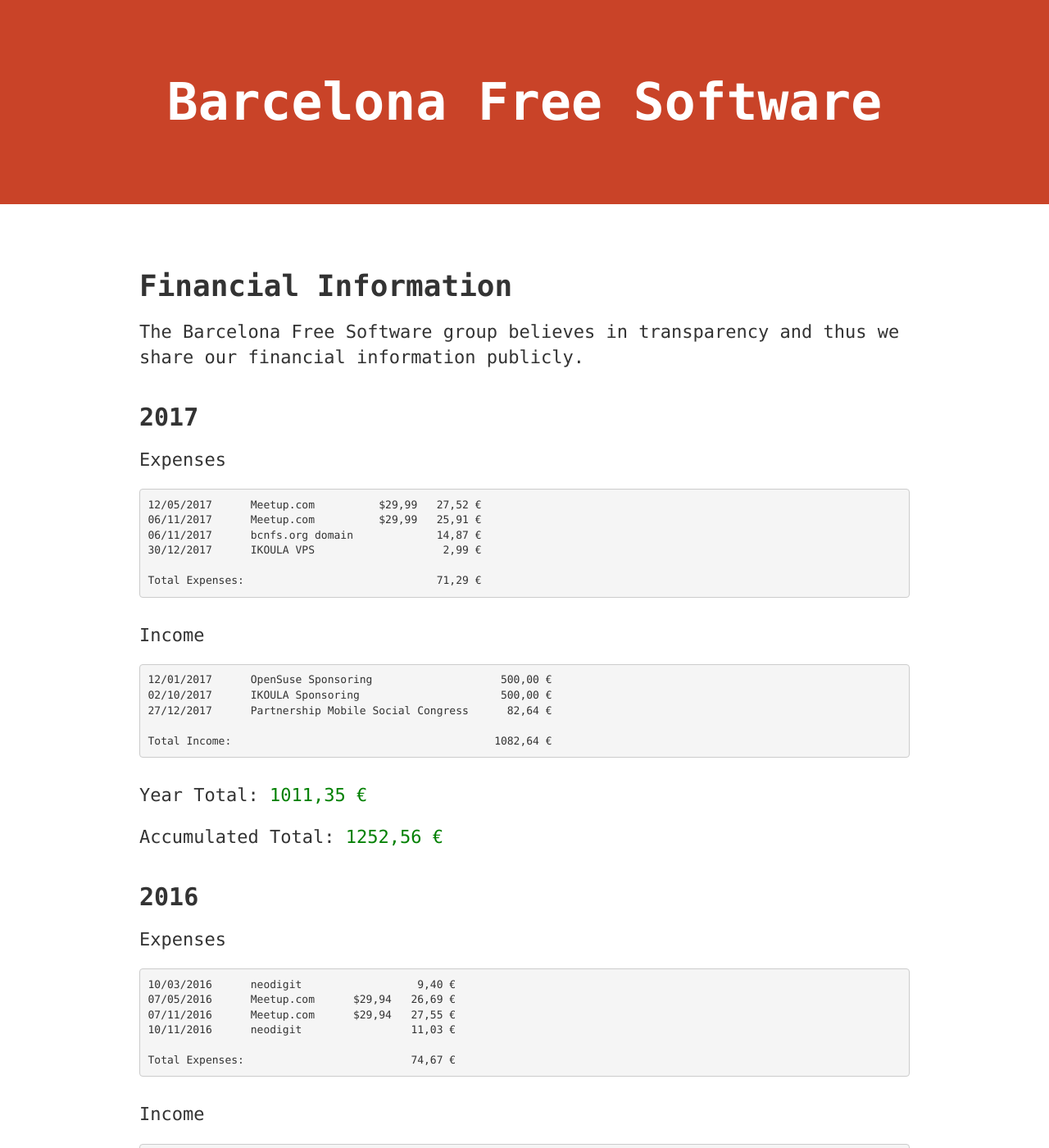
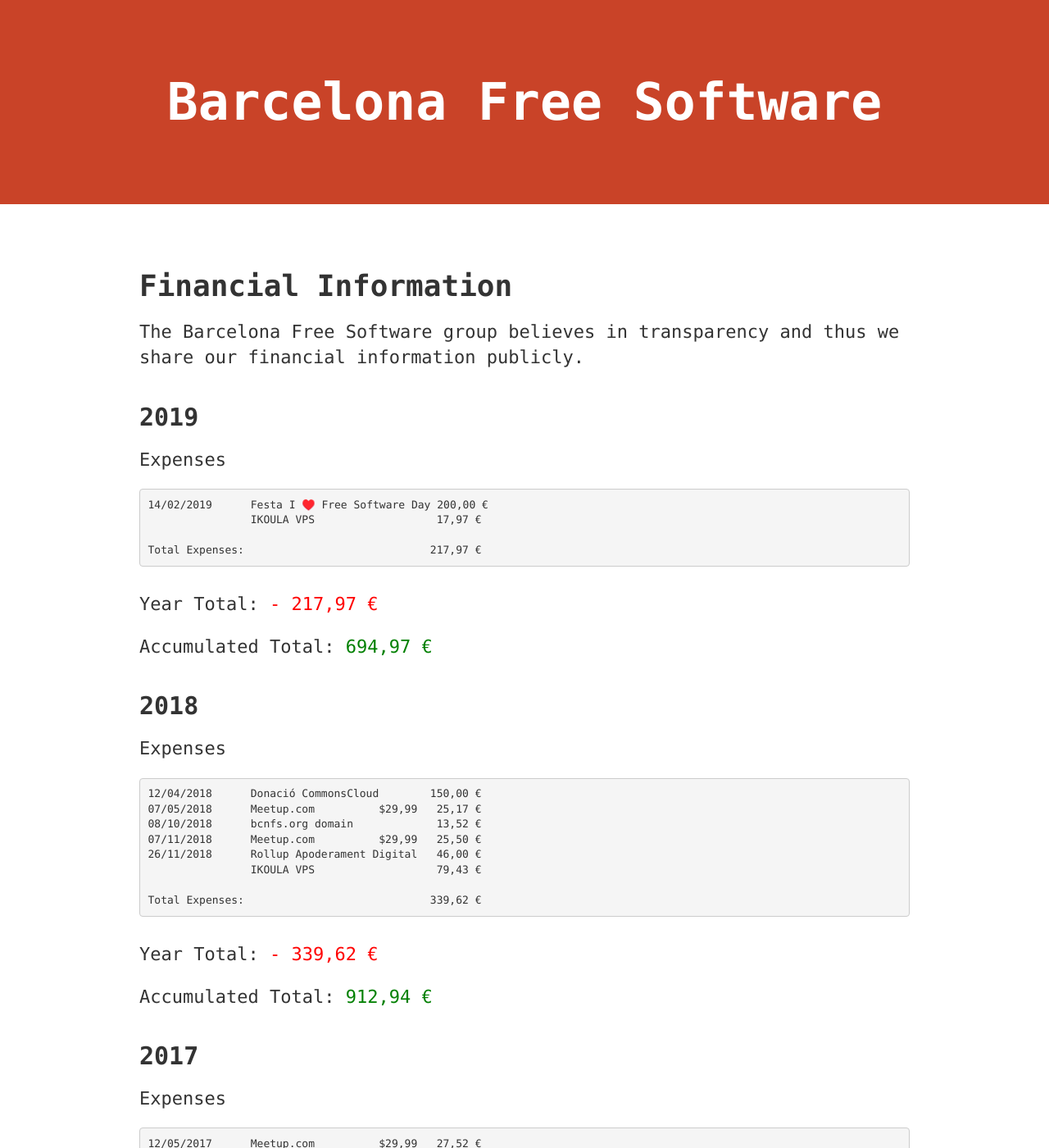
Before and after one commit to bcnfs/bcnfs.github.io, a Jekyll site: the page built from budget/index.html, in a window 1280 px wide and 1400 px high. Shown: the whole window at 82% size. Built offline with Jekyll 4.4.1, drawn with Linux system fonts in a browser that asks for light colours; some web fonts are replaced.

Commit message:
Update financial info for 2018 and part of 2019

```diff
--- a/budget/index.html
+++ b/budget/index.html
@@ -6,6 +6,40 @@ layout: default
         <h1 class="u-fontMono">Financial Information</h1>
         <p class="baseText">The Barcelona Free Software group believes in transparency and thus we share our financial information publicly.</p>
     </div>
+
+    <div class="u-marginBottom">
+        <h2 class="u-fontMono">2019</h1>
+        <p class="baseText">Expenses</p>
+        <pre>14/02/2019      Festa I ♥️ Free Software Day 200,00 €
+                IKOULA VPS                   17,97 €
+
+Total Expenses:                             217,97 €</pre>
+
+        <br />
+        <p class="baseText">Year Total: <span style="color: red;">- 217,97 €</span></p>
+        <p class="baseText">Accumulated Total: <span style="color: green;">694,97 €</span></p>
+    </div>
+
+
+
+    <div class="u-marginBottom">
+        <h2 class="u-fontMono">2018</h1>
+        <p class="baseText">Expenses</p>
+        <pre>12/04/2018      Donació CommonsCloud        150,00 €
+07/05/2018      Meetup.com          $29,99   25,17 €
+08/10/2018      bcnfs.org domain             13,52 €
+07/11/2018      Meetup.com          $29,99   25,50 €
+26/11/2018      Rollup Apoderament Digital   46,00 €
+                IKOULA VPS                   79,43 €
+
+Total Expenses:                             339,62 €</pre>
+
+        <br />
+        <p class="baseText">Year Total: <span style="color: red;">- 339,62 €</span></p>
+        <p class="baseText">Accumulated Total: <span style="color: green;">912,94 €</span></p>
+    </div>
+
+
 
     <div class="u-marginBottom">
         <h2 class="u-fontMono">2017</h1>
```
